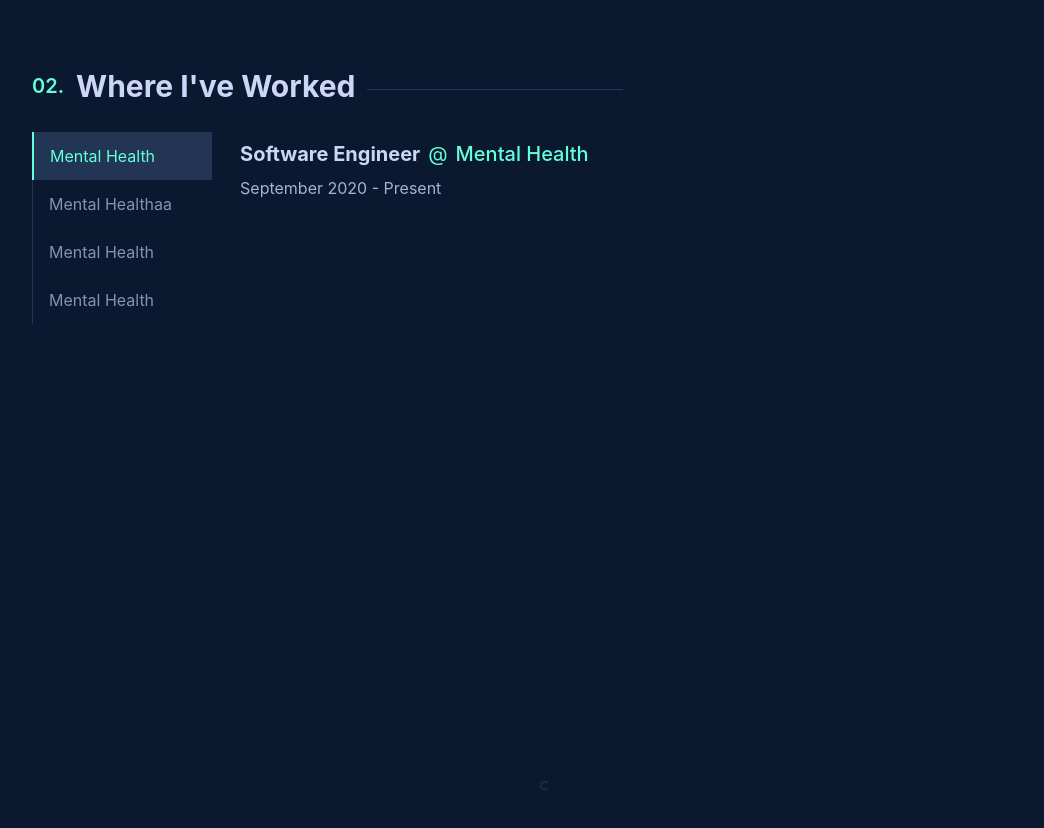
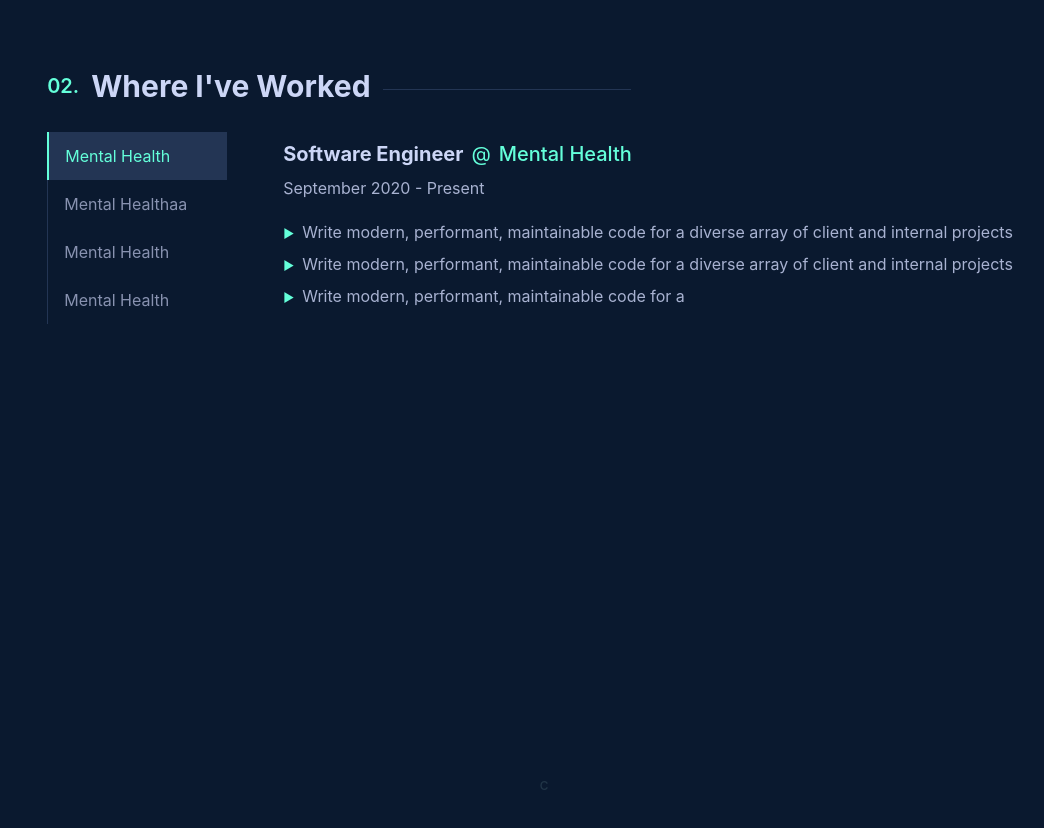
Before and after one commit to adhamhassan99/portfolio, a React (Vite) app: page / in a window 1280 px wide. Shown: the part 1820-2648 px from the top of the page, without its empty margins (96-1140 px from the left). Built offline with nearby package versions, Linux system fonts and the light colour scheme.

Commit message:
bulleted list

```diff
--- a/src/components/WorkItem/WorkItem.tsx
+++ b/src/components/WorkItem/WorkItem.tsx
@@ -34,6 +34,16 @@ const WorkItem = ({ activeId, workItems }: Props) => {
         date={workItems[activeId].date}
         companyUrl={workItems[activeId].companySite}
       />
+      <ul className="mt-5 space-y-2">
+        {workItems[activeId].description.map((item, index) => (
+          <li
+            className="text-LightSlate before:content-['▶'] before:text-Green before:stroke-Green before:text-xs before:mr-2"
+            key={index}
+          >
+            {item}
+          </li>
+        ))}
+      </ul>
     </div>
   );
 };
--- a/src/components/WorkedPlacesSelector/WorkedPlacesSelector.tsx
+++ b/src/components/WorkedPlacesSelector/WorkedPlacesSelector.tsx
@@ -57,9 +57,9 @@ const WorkedPlacesSelector = (props: Props) => {
     setSelected(i);
   };
   return (
-    <div className="py-24 px-16 w-full mx-auto">
+    <div className="py-24 px-16">
       <SectionHeader title="Where I've Worked" number={2} />
-      <div className="flex mt-7">
+      <div className="flex mt-7 gap-7">
         <div className="flex flex-col">
           {workExperience.map((value, i) => {
             return (
```
